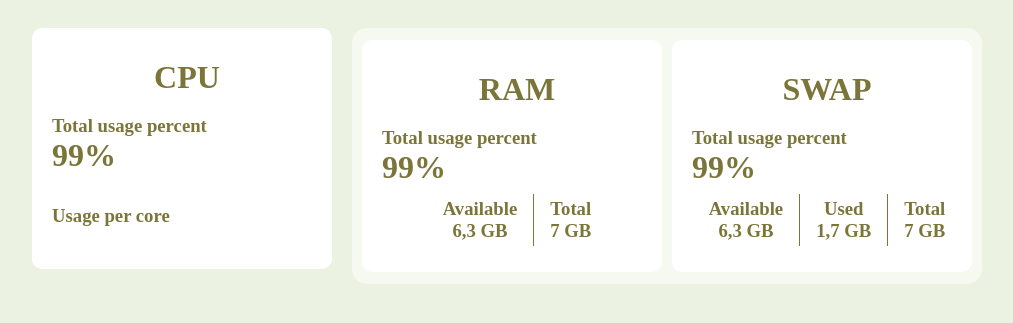
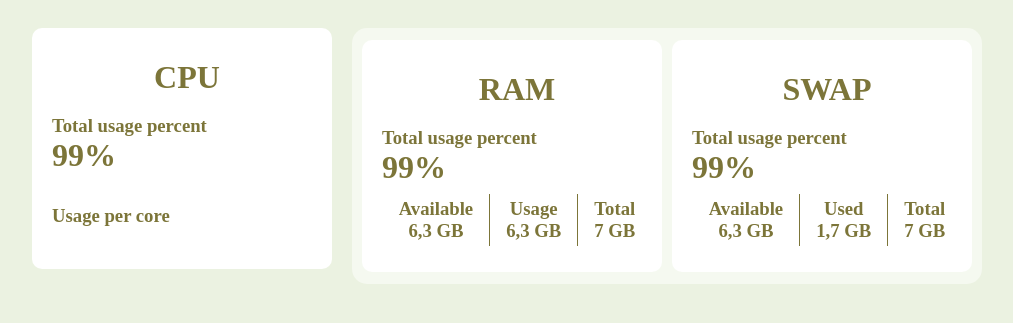
Before and after one commit to FeDevXYZ/marconiDASH, a Python web app: template templates/index.html in a window 1280 px wide. Shown: the top 323 px of the page, without its empty margins (133-1146 px from the left). Run offline with Jinja, Linux system fonts and the light colour scheme; the template is opened without the code that fills it, so the values that code supplies are empty.

Commit message:
feat(ram): add used field, by subtracting the available value to the total value

```diff
--- a/templates/index.html
+++ b/templates/index.html
@@ -36,6 +36,10 @@
                 <h3 style="margin-bottom: 0; margin-top: 0">Available</h3>
                 <h3 id="ram-available" style="margin-top: 0;">6,3 GB</h3>
               </div>
+            <div class="stat">
+              <h3 style="margin-bottom: 0; margin-top: 0">Usage</h3>
+              <h3 id="ram-used" style="margin-top: 0;">6,3 GB</h3>
+            </div>
               <div class="stat" style="border:none">
                 <h3 style="margin-bottom: 0; margin-top: 0">Total</h3>
                 <h3 id="ram-total" style="margin-top: 0">7 GB</h3>
@@ -80,6 +84,7 @@
         const disk = j.disk
         const {readbytes: readMB, writebytes: writeMB } = j.disk
         const {available: ramavailable, percent: rampercent, total: ramtotal} = j.memory.ram
+        const ramused = ramtotal - ramavailable
         const {free: swapavailable, percent: swappercent, total: swaptotal, used: swapused} = j.memory.swap
         const {bytes_rec: received, bytes_sent: sent} = j.net
         const system = j.system
@@ -105,6 +110,7 @@
 
         p_rampercent.textContent = rampercent
         p_ramavailable.textContent = ramavailable+" GB"
+        p_ramused.textContent = ramused.toFixed(2).padStart(4, "0")+" GB"
         p_ramtotal.textContent = ramtotal+" GB"
 
     }
```
